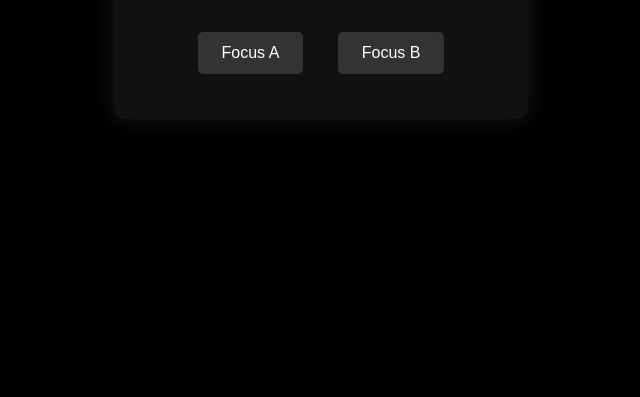
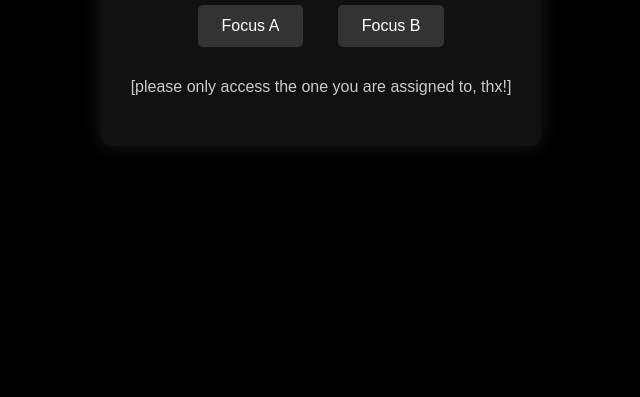
Before and after one commit to JLSFS/JLSFS.github.io, a plain HTML site: page index.html in a window 1280 px wide. Shown: the part 403-800 px from the top of the page, without its empty margins (319-959 px from the left). Drawn offline with Linux system fonts and the light colour scheme.

Commit message:
added text in index.html

```diff
--- a/index.html
+++ b/index.html
@@ -60,6 +60,7 @@
       <a href="focus-a.html">Focus A</a>
       <a href="focus-b.html">Focus B</a>
     </div>
+    <p>[please only access the one you are assigned to, thx!]</p>
   </div>
 </body>
 </html>
```
